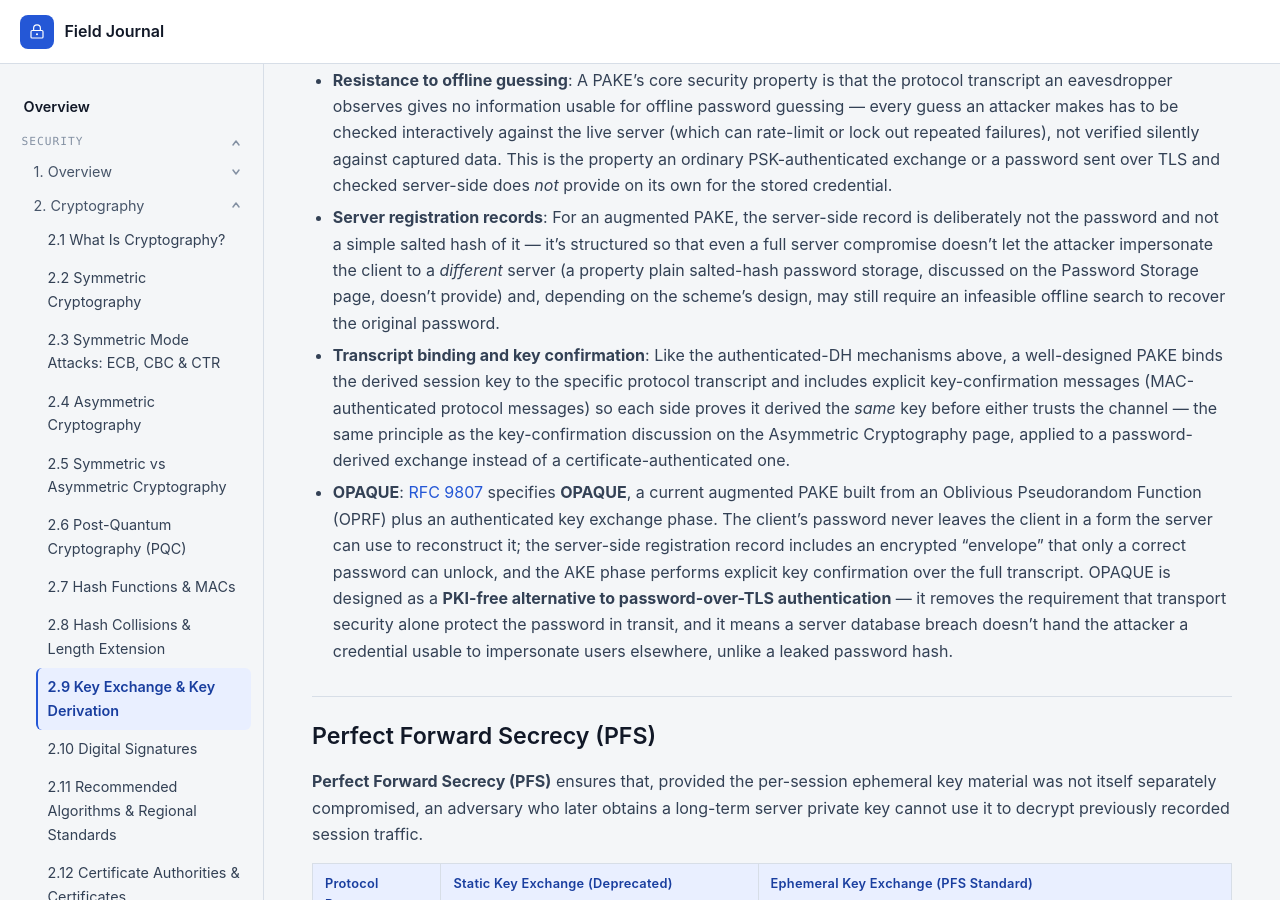
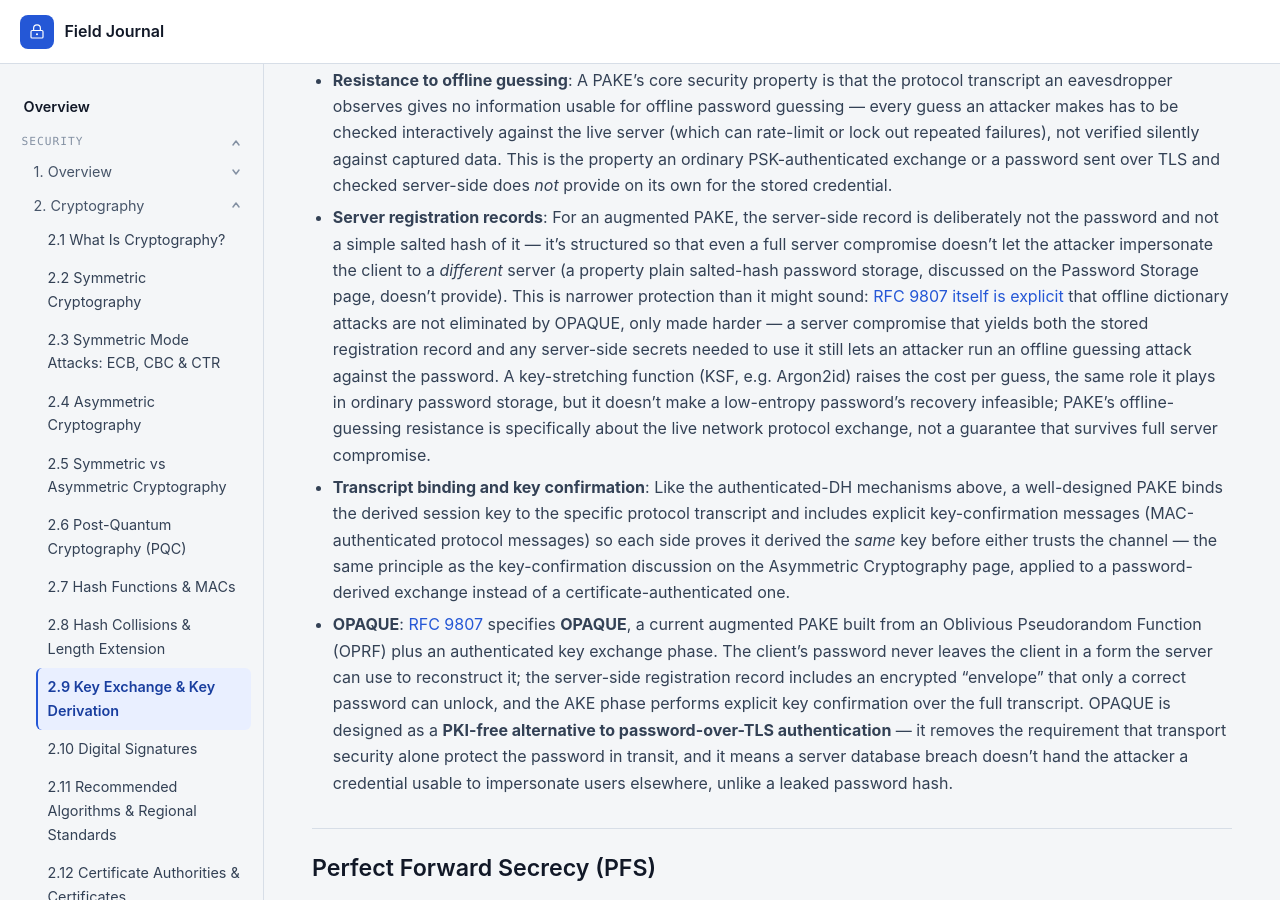
Before and after one commit to llody9977/journal, a Jekyll site: the page built from topics/key-exchange-derivation.md, in a window 1280 px wide and 900 px high, scrolled down 4513 px. Built offline with Jekyll 4.4.1, drawn with Linux system fonts in a browser that asks for light colours; some of the changed text lies outside the part shown.

Commit message:
Fix remaining padding-oracle wording, X25519 scope, and OPAQUE server-compromise framing
Padding-oracle attacks need distinguishable validation feedback in addition to missing ciphertext integrity, not integrity loss alone -- the ciphertext-integrity bullet still overstated causation after the IND-CCA2 bullet was already fixed to say this correctly. Removed an unsupported 'other low-order case' hedge from the X25519 bullet; RFC 7748 only documents the all-zero output. Corrected the PAKE section's registration-record framing: verified against RFC 9807 sections 1, 10.8, and 10.11 that OPAQUE does not prevent offline dictionary attacks after a full server compromise (registration record plus server secrets) -- the KSF only raises the cost, it doesn't make low-entropy password recovery infeasible. Added RFC 9807 to key-exchange-derivation.md's Primary References now that PAKE/OPAQUE is a full section.

```diff
--- a/topics/key-exchange-derivation.md
+++ b/topics/key-exchange-derivation.md
@@ -93,7 +93,7 @@ The PSK row above assumes a **high-entropy** pre-shared secret — one an offlin
 
 - **Symmetric vs. augmented PAKE**: In a **symmetric (balanced) PAKE**, both sides hold the same password-derived secret directly — appropriate when both endpoints are equally trusted with the password (e.g., two peers establishing a shared session from a common passphrase). In an **augmented (asymmetric) PAKE**, the client holds the password but the server holds only a derived **registration record** — never the password itself, and not something from which the password can be directly recovered — so a server-side data breach doesn't hand the attacker a password-equivalent secret usable to impersonate the client elsewhere.
 - **Resistance to offline guessing**: A PAKE's core security property is that the protocol transcript an eavesdropper observes gives no information usable for offline password guessing — every guess an attacker makes has to be checked interactively against the live server (which can rate-limit or lock out repeated failures), not verified silently against captured data. This is the property an ordinary PSK-authenticated exchange or a password sent over TLS and checked server-side does *not* provide on its own for the stored credential.
-- **Server registration records**: For an augmented PAKE, the server-side record is deliberately not the password and not a simple salted hash of it — it's structured so that even a full server compromise doesn't let the attacker impersonate the client to a *different* server (a property plain salted-hash password storage, discussed on the Password Storage page, doesn't provide) and, depending on the scheme's design, may still require an infeasible offline search to recover the original password.
+- **Server registration records**: For an augmented PAKE, the server-side record is deliberately not the password and not a simple salted hash of it — it's structured so that even a full server compromise doesn't let the attacker impersonate the client to a *different* server (a property plain salted-hash password storage, discussed on the Password Storage page, doesn't provide). This is narrower protection than it might sound: [RFC 9807 itself is explicit](https://www.rfc-editor.org/rfc/rfc9807.html) that offline dictionary attacks are not eliminated by OPAQUE, only made harder — a server compromise that yields both the stored registration record and any server-side secrets needed to use it still lets an attacker run an offline guessing attack against the password. A key-stretching function (KSF, e.g. Argon2id) raises the cost per guess, the same role it plays in ordinary password storage, but it doesn't make a low-entropy password's recovery infeasible; PAKE's offline-guessing resistance is specifically about the live network protocol exchange, not a guarantee that survives full server compromise.
 - **Transcript binding and key confirmation**: Like the authenticated-DH mechanisms above, a well-designed PAKE binds the derived session key to the specific protocol transcript and includes explicit key-confirmation messages (MAC-authenticated protocol messages) so each side proves it derived the *same* key before either trusts the channel — the same principle as the key-confirmation discussion on the Asymmetric Cryptography page, applied to a password-derived exchange instead of a certificate-authenticated one.
 - **OPAQUE**: [RFC 9807](https://www.rfc-editor.org/rfc/rfc9807.html) specifies **OPAQUE**, a current augmented PAKE built from an Oblivious Pseudorandom Function (OPRF) plus an authenticated key exchange phase. The client's password never leaves the client in a form the server can use to reconstruct it; the server-side registration record includes an encrypted "envelope" that only a correct password can unlock, and the AKE phase performs explicit key confirmation over the full transcript. OPAQUE is designed as a **PKI-free alternative to password-over-TLS authentication** — it removes the requirement that transport security alone protect the password in transit, and it means a server database breach doesn't hand the attacker a credential usable to impersonate users elsewhere, unlike a leaked password hash.
 
@@ -670,3 +670,4 @@ Classical ECDH key agreement (X25519) is vulnerable to quantum computers. Protoc
 - **RFC 7748**: *Elliptic Curves for Security (X25519)* — [RFC 7748](https://www.rfc-editor.org/rfc/rfc7748) (IRTF/CFRG Informational)
 - **RFC 5869**: *HMAC-based Extract-and-Expand Key Derivation Function (HKDF)* — [IETF RFC 5869](https://www.rfc-editor.org/rfc/rfc5869)
 - **RFC 9846**: *The Transport Layer Security (TLS) Protocol Version 1.3* — [IETF RFC 9846](https://www.rfc-editor.org/rfc/rfc9846.html)
+- **RFC 9807**: *The OPAQUE Augmented Password-Authenticated Key Exchange (aPAKE) Protocol* — [IETF RFC 9807](https://www.rfc-editor.org/rfc/rfc9807.html)
```
Also changed, not shown: topics/asymmetric-cryptography.md (+1 -1 lines), topics/cryptography-overview.md (+1 -1 lines).
